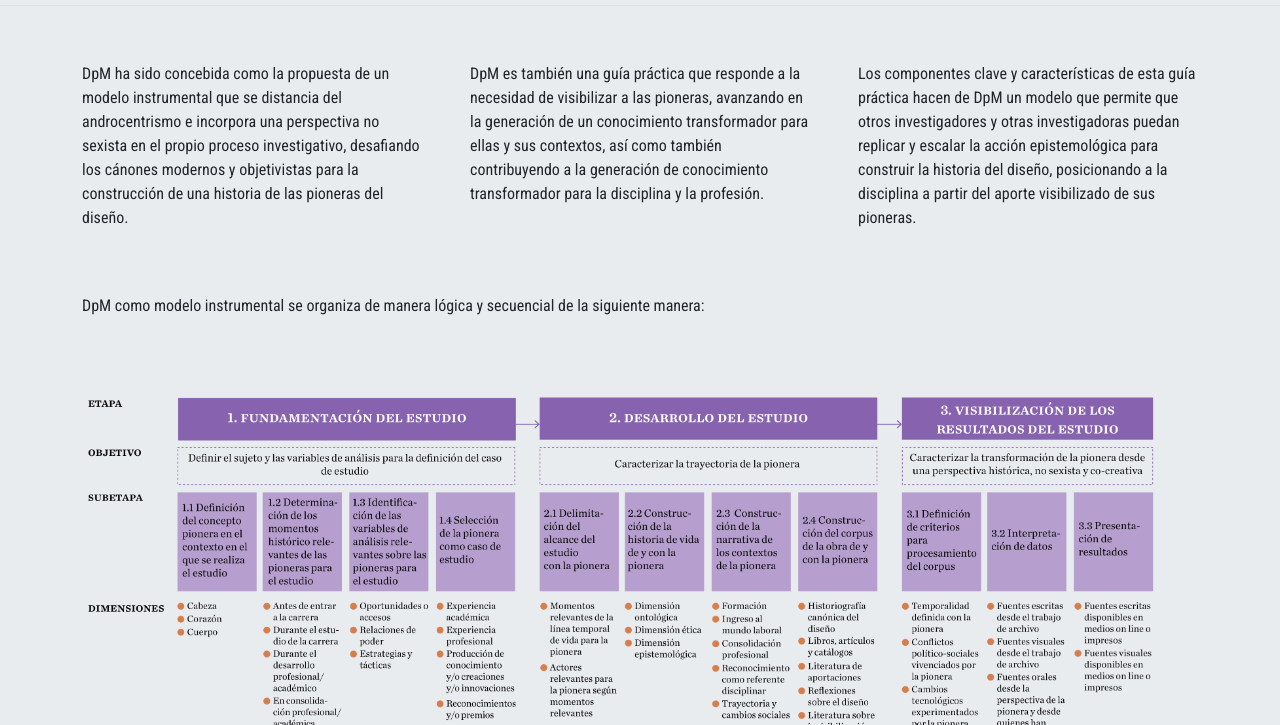
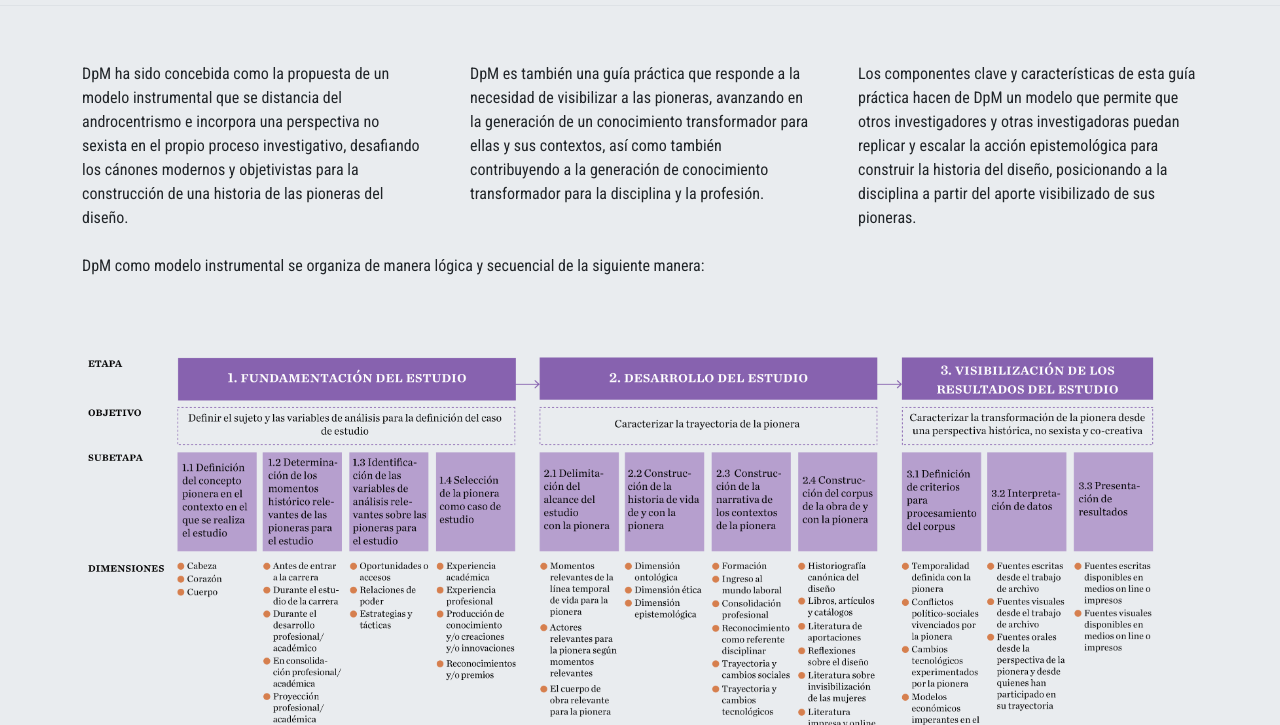
Before and after one commit to hechopormujeres/disenadopormujeres, a plain HTML site: page metodologia.html in a window 1280 px wide. Shown: the part 75-800 px from the top of the page. Drawn offline with nearby package versions, Linux system fonts and the light colour scheme; a web font is replaced by a local one.

Commit message:
Add files via upload

```diff
--- a/metodologia.html
+++ b/metodologia.html
@@ -43,25 +43,26 @@
         </nav>
         <main>
             <div class="container">
-                <div class="row my-2 gx-5">
+                <div class="row my-5 gx-5">
 
-                    <div class="col-md-6 col-lg-4 my-5">
+                    <div class="col-md-4 mt-2">
                         <p>DpM ha sido concebida como la propuesta de un modelo instrumental que se distancia del androcentrismo e incorpora una perspectiva no sexista en el propio proceso investigativo, desafiando los cánones modernos y objetivistas para la construcción de una historia de las pioneras del diseño.</p>
                     </div>
 
-                    <div class="col-md-6 col-lg-4 my-5">
+                    <div class="col-md-4 mt-2">
                         <p>DpM es también una guía práctica que responde a la necesidad de visibilizar a las pioneras, avanzando en la generación de un conocimiento transformador para ellas y sus contextos, así como también contribuyendo a la generación de conocimiento transformador para la disciplina y la profesión.</p>
                     </div>
 
-                    <div class="col-md-6 col-lg-4 my-5">
+                    <div class="col-md-4 mt-2">
                         <p>Los componentes clave y características de esta guía práctica hacen de DpM un modelo que permite que otros investigadores y otras investigadoras puedan replicar y escalar la acción epistemológica para construir la historia del diseño, posicionando a la disciplina a partir del aporte visibilizado de sus pioneras.</p>
                     </div>
 
-                    <div class="col-12">
+                    <div class="col-12 mt-2">
                         <p>DpM como modelo instrumental se organiza de manera lógica y secuencial de la siguiente manera:</p>
                     </div>
 
                     <div class="col-12 mb-5">
+
                         <img src="img/metodologia.png" class="w-100 mb-2">
 
                         <a class="btn btn-primary shadow-sm"><svg xmlns="http://www.w3.org/2000/svg" width="20" height="20" fill="currentColor" class="bi bi-arrow-down-circle" viewBox="0 0 16 16"><path fill-rule="evenodd" d="M1 8a7 7 0 1 0 14 0A7 7 0 0 0 1 8m15 0A8 8 0 1 1 0 8a8 8 0 0 1 16 0M8.5 4.5a.5.5 0 0 0-1 0v5.793L5.354 8.146a.5.5 0 1 0-.708.708l3 3a.5.5 0 0 0 .708 0l3-3a.5.5 0 0 0-.708-.708L8.5 10.293z" /></svg> Descarga el <span>Toolkit DpM</span></a>
```
